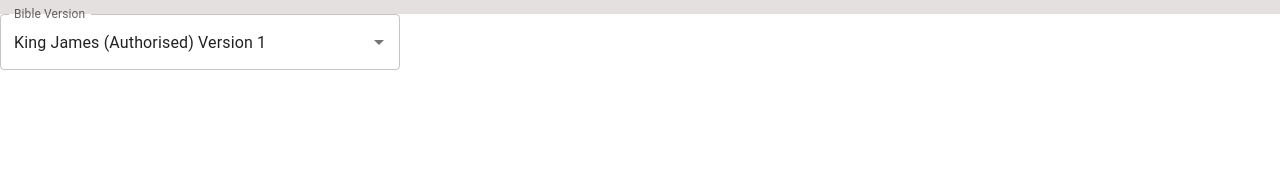
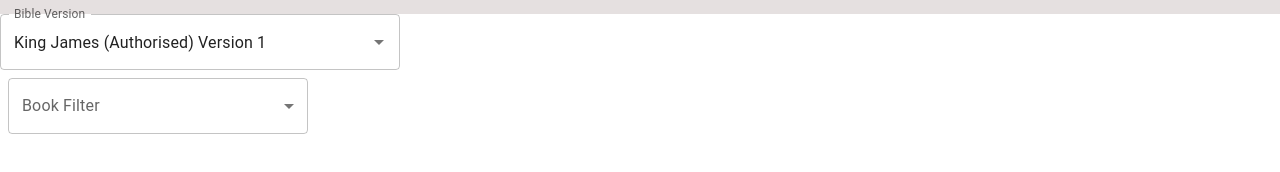
Before and after one commit to lollyca/bible-search, a Next.js app: page /search in a window 1280 px wide. Shown: the part 470-642 px from the top of the page. Built offline with nearby package versions, Linux system fonts and the light colour scheme.

Commit message:
not sure if I want a bibleBookFilter component apart from search/page.tsx, but I have both there =]

```diff
--- /dev/null
+++ b/app/components/bible-book-filter.tsx
@@ -0,0 +1,40 @@
+import FormGroup from '@mui/material/FormGroup';
+import FormControlLabel from '@mui/material/FormControlLabel';
+import Checkbox from '@mui/material/Checkbox';
+
+import OutlinedInput from '@mui/material/OutlinedInput';
+import InputLabel from '@mui/material/InputLabel';
+import MenuItem from '@mui/material/MenuItem';
+import FormControl from '@mui/material/FormControl';
+import ListItemText from '@mui/material/ListItemText';
+import Select, { SelectChangeEvent } from '@mui/material/Select';
+
+
+const ITEM_HEIGHT = 48;
+const ITEM_PADDING_TOP = 8;
+const MenuProps = {
+    PaperProps: {
+        style: {
+            maxHeight: ITEM_HEIGHT * 4.5 + ITEM_PADDING_TOP,
+            width: 250,
+        },
+    },
+};
+
+export default function BibleBookFilter({ bringArray }) {
+
+
+
+    return (
+        <div>
+            <FormControl sx={{ m: 1, width: 300 }}>
+            <InputLabel id="demo-multiple-checkbox-label">Book Filter</InputLabel>
+                <Select>
+                    {bringArray.map((bookId) => {
+                        return <FormControlLabel control={<Checkbox />} label={bookId} />
+                    })}
+                </Select>
+            </FormControl>
+        </div>
+    )
+}
--- a/app/search/page.tsx
+++ b/app/search/page.tsx
@@ -5,7 +5,7 @@ import { AutocompleteComponent } from '../components/autocomplete';
 import { queryVerses } from '../services/bible-service';
 import '../styles.css'
 import CheckboxLabels from '../components/check-box';
-
+import BibleBookFilter from '../components/bible-book-filter';
 
 interface SearchPageProps {
     searchParams: {
@@ -69,10 +69,16 @@ export default async function Search({ searchParams }: SearchPageProps) {
             </div>
 
             <div>
+                <BibleBookFilter bringArray={bookIdArray}/>
+            </div>
+
+            <div>
                 {versesArray.length > 0 && versesArray.map((verse) => {
                     return <BasicCard key={verse.id} match={text} text={verse.text} reference={verse.reference} />
                 })}
             </div>
+
+
 
 
             {text && versesArray.length === 0 &&
--- a/app/services/bible-service.ts
+++ b/app/services/bible-service.ts
@@ -24,6 +24,5 @@ export async function queryVerses(searchText: string, bibleId: string) {
     const response = await fetch(url, options);
     const result = await response.json();
     const verses = result.data?.verses as Verse[] || [];
-    console.log("im hereeeee: ", result.data)
     return verses;
 }
```
